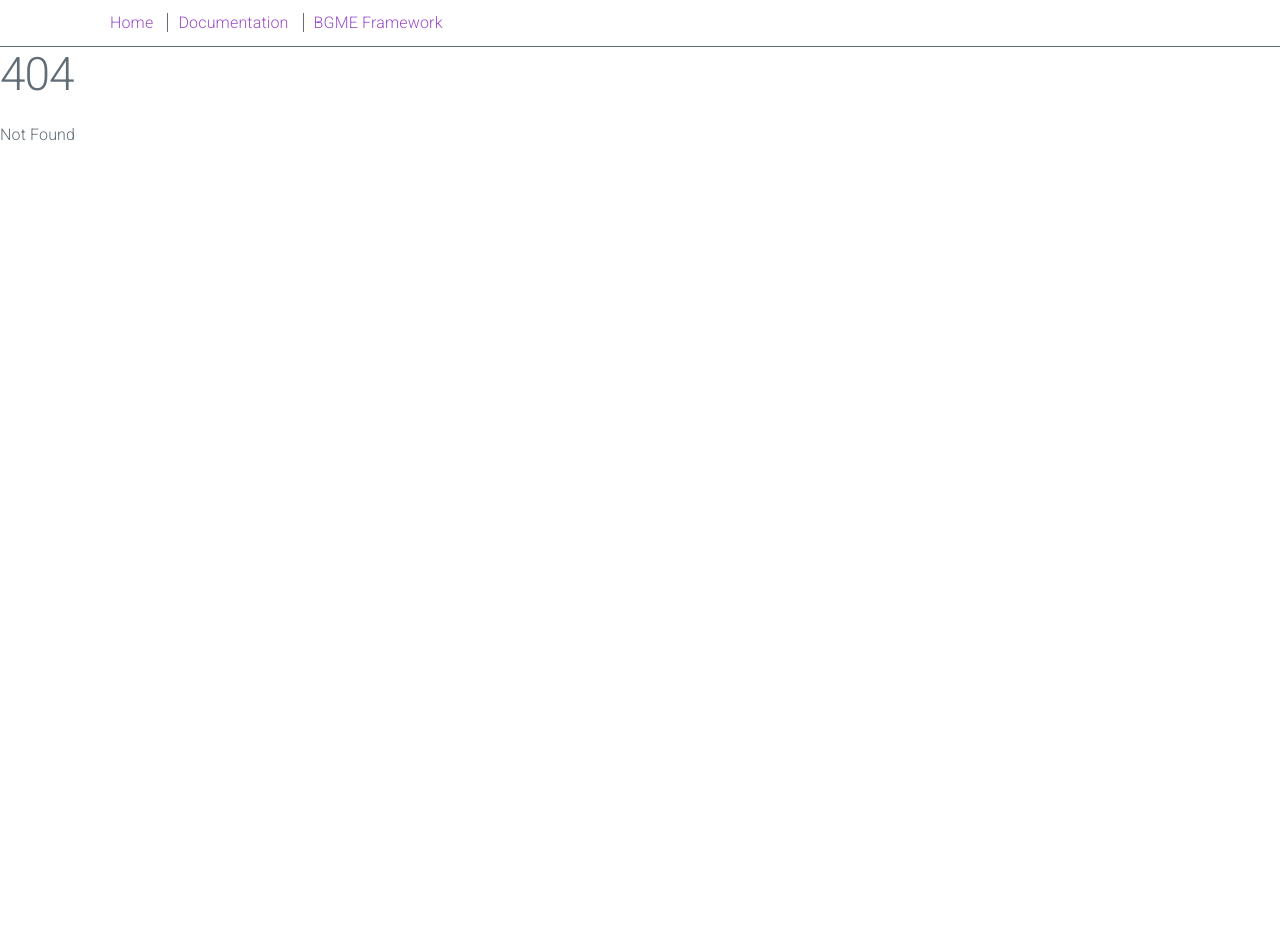
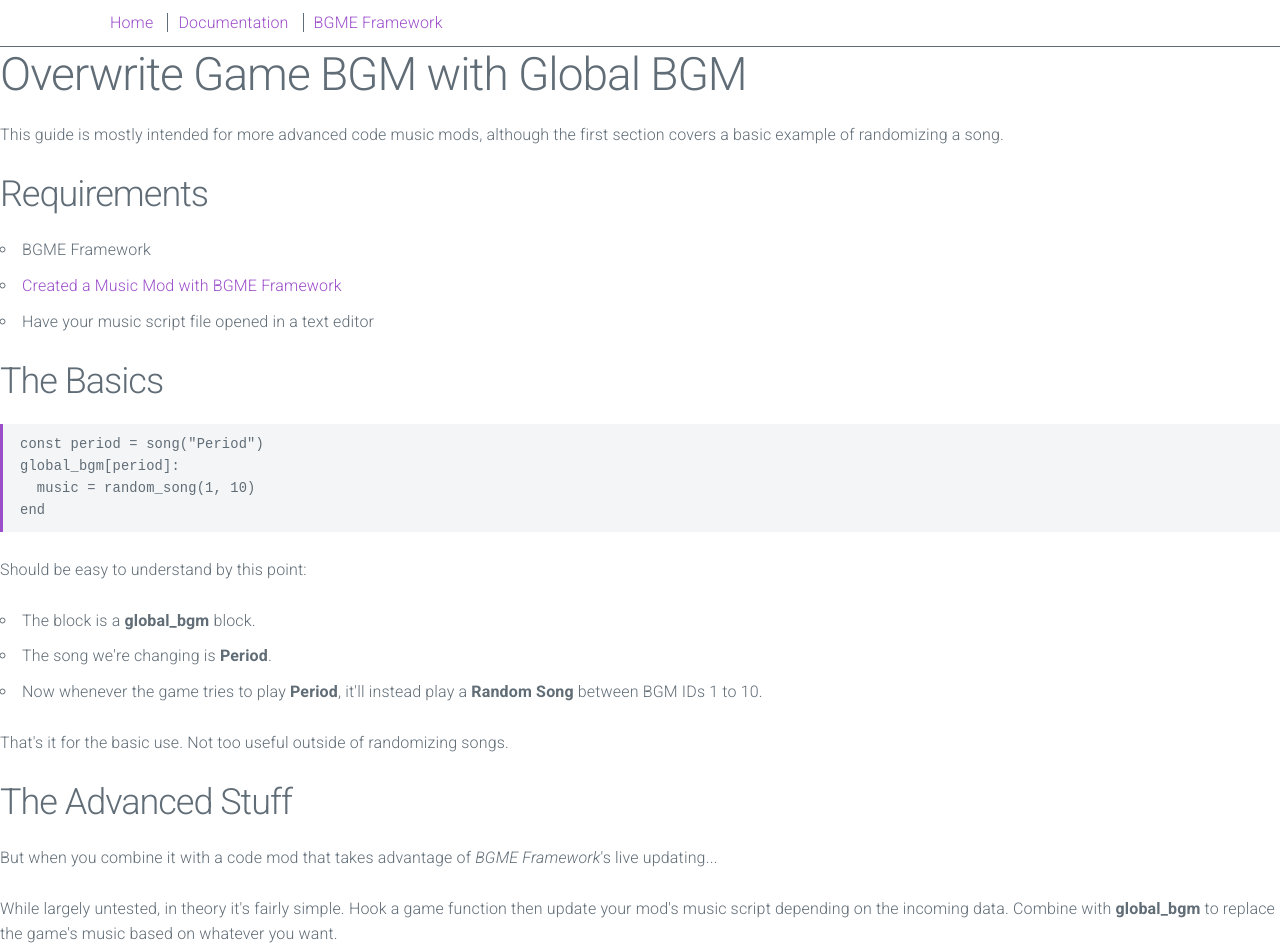
Before and after one commit to T-PoseRatkechi/PersonaMusicScript, a SvelteKit app in the folder sveltekit/: page /guides/global-bgm in a window 1280 px wide. Before the commit this address had no page. Shown: the top 952 px of the page. Before the commit the page ends 800 px from the top, so only its background shows below. Built offline with nearby package versions, Linux system fonts and the light colour scheme.

Commit message:
Add global bgm guide.

```diff
--- /dev/null
+++ b/sveltekit/src/routes/guides/global-bgm/+page.svelte
@@ -0,0 +1,54 @@
+<script>
+	import { base } from '$app/paths';
+	import Link from '$lib/Link.svelte';
+
+	const lines = [
+		'const period = song("Period")',
+		'global_bgm[period]:',
+		'  music = random_song(1, 10)',
+		'end'
+	];
+</script>
+
+<h1>Overwrite Game BGM with Global BGM</h1>
+<p>
+	This guide is mostly intended for more advanced code music mods, although the first section covers
+	a basic example of randomizing a song.
+</p>
+<h2>Requirements</h2>
+<ul>
+	<li>BGME Framework</li>
+	<li><Link url="{base}/guides/create-mod">Created a Music Mod with BGME Framework</Link></li>
+	<li>Have your music script file opened in a text editor</li>
+</ul>
+<h2>The Basics</h2>
+<pre><code>{lines.join('\n')}</code></pre>
+<p>Should be easy to understand by this point:</p>
+<ul>
+	<li>The block is a <b>global_bgm</b> block.</li>
+	<li>
+		The song we're changing is
+		<b>Period</b>.
+	</li>
+	<li>
+		Now whenever the game tries to play <b>Period</b>, it'll instead play a <b>Random Song</b> between
+		BGM IDs 1 to 10.
+	</li>
+</ul>
+<p>That's it for the basic use. Not too useful outside of randomizing songs.</p>
+<h2>The Advanced Stuff</h2>
+<p>
+	But when you combine it with a code mod that takes advantage of <em>BGME Framework</em>'s live
+	updating...
+</p>
+<p>
+	While largely untested, in theory it's fairly simple. Hook a game function then update your mod's
+	music script depending on the incoming data. Combine with <b>global_bgm</b> to replace the game's music
+	based on whatever you want.
+</p>
+<b>General Ideas</b>
+<ul>
+	<li>Use custom battle themes depending on costumes, weapons, items, etc.</li>
+	<li>Add new overworld music by checking the date and overwriting the overworld songs.</li>
+	<li>Change other mod's music.</li>
+</ul>
```
